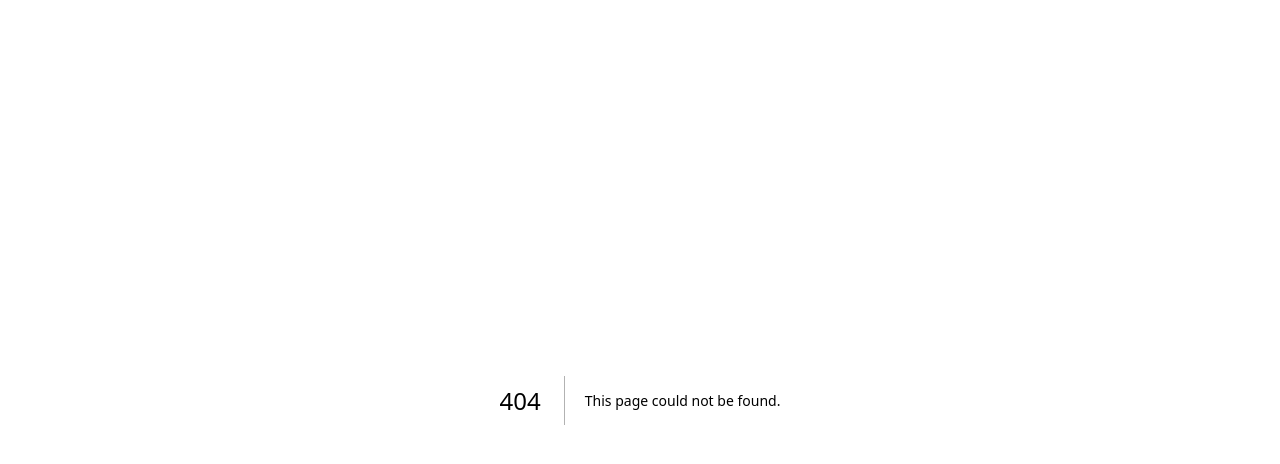
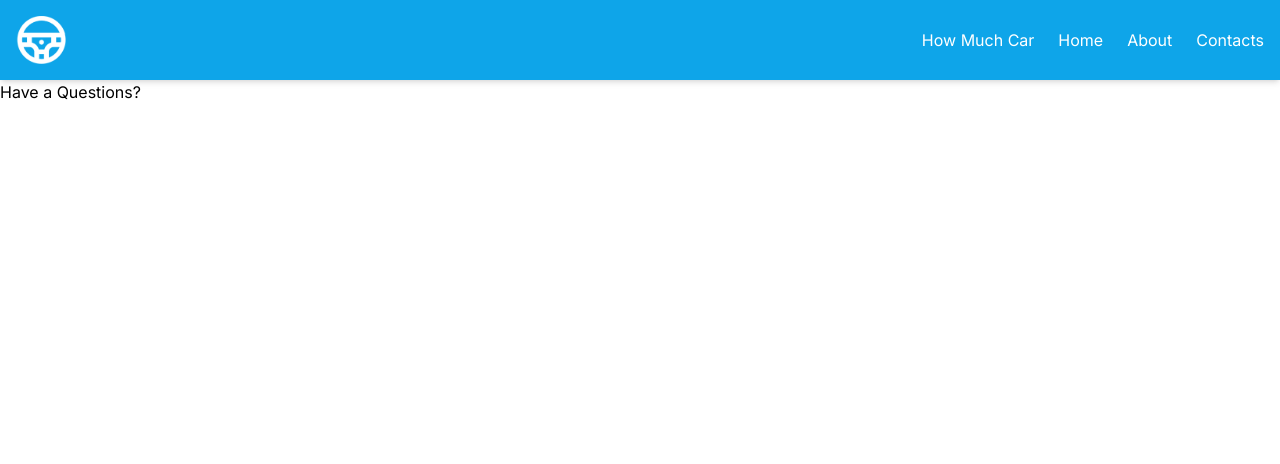
Before and after one commit to erom03/ShellHacks-2023, a Next.js app: page /contacts in a window 1280 px wide. Before the commit this address had no page. Shown: the top 464 px of the page. Built offline with nearby package versions, Linux system fonts and the light colour scheme.

Commit message:
contacts page

```diff
--- /dev/null
+++ b/app/contacts/page.tsx
@@ -0,0 +1,15 @@
+import React from 'react'
+import Navigation from '../components/navigation'
+
+const page = () => {
+  return (
+    <>
+    <header><Navigation /></header>
+    <div className='content-center'>
+        <h1>Have a Questions?</h1>
+    </div>
+    </>
+  )
+}
+
+export default page
```
